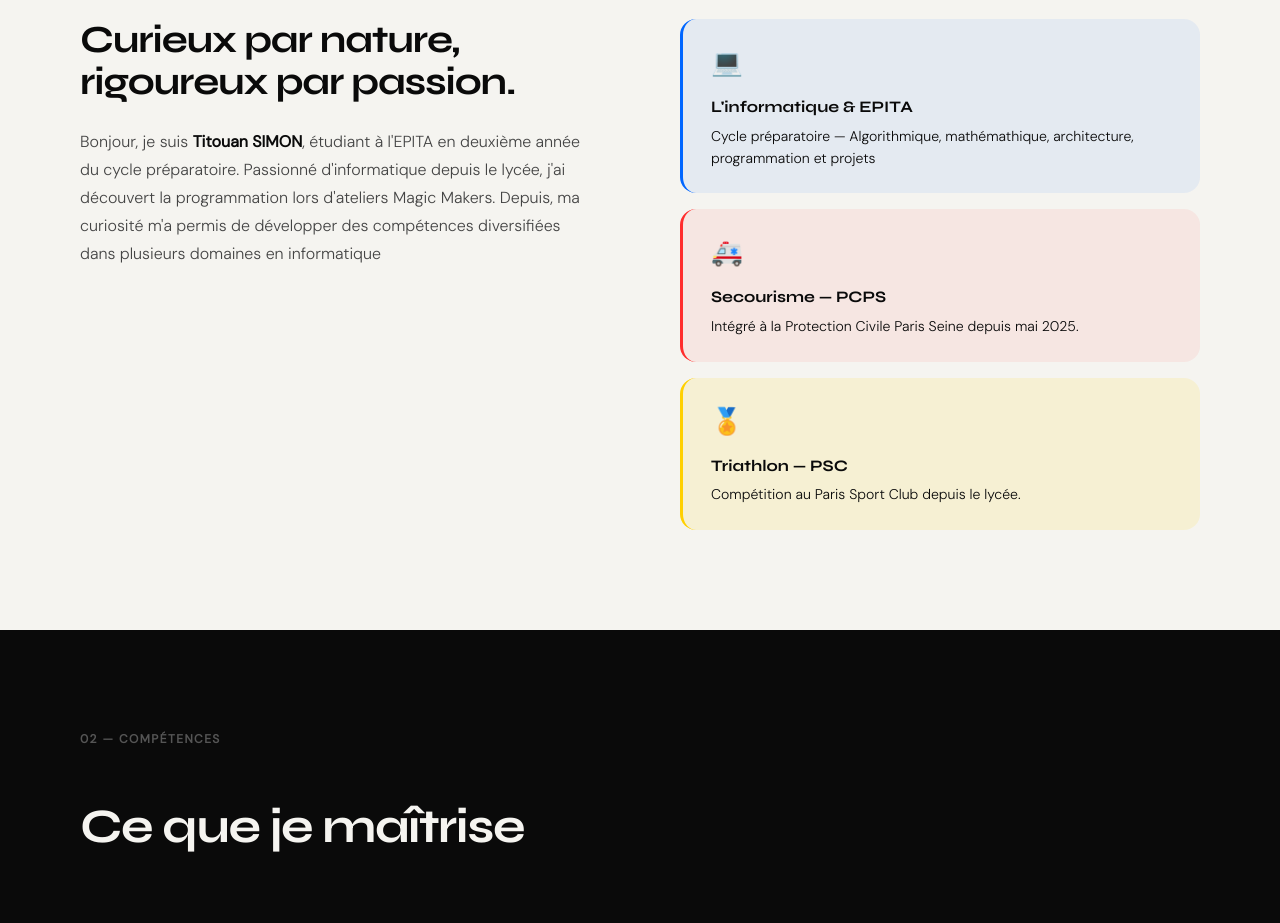
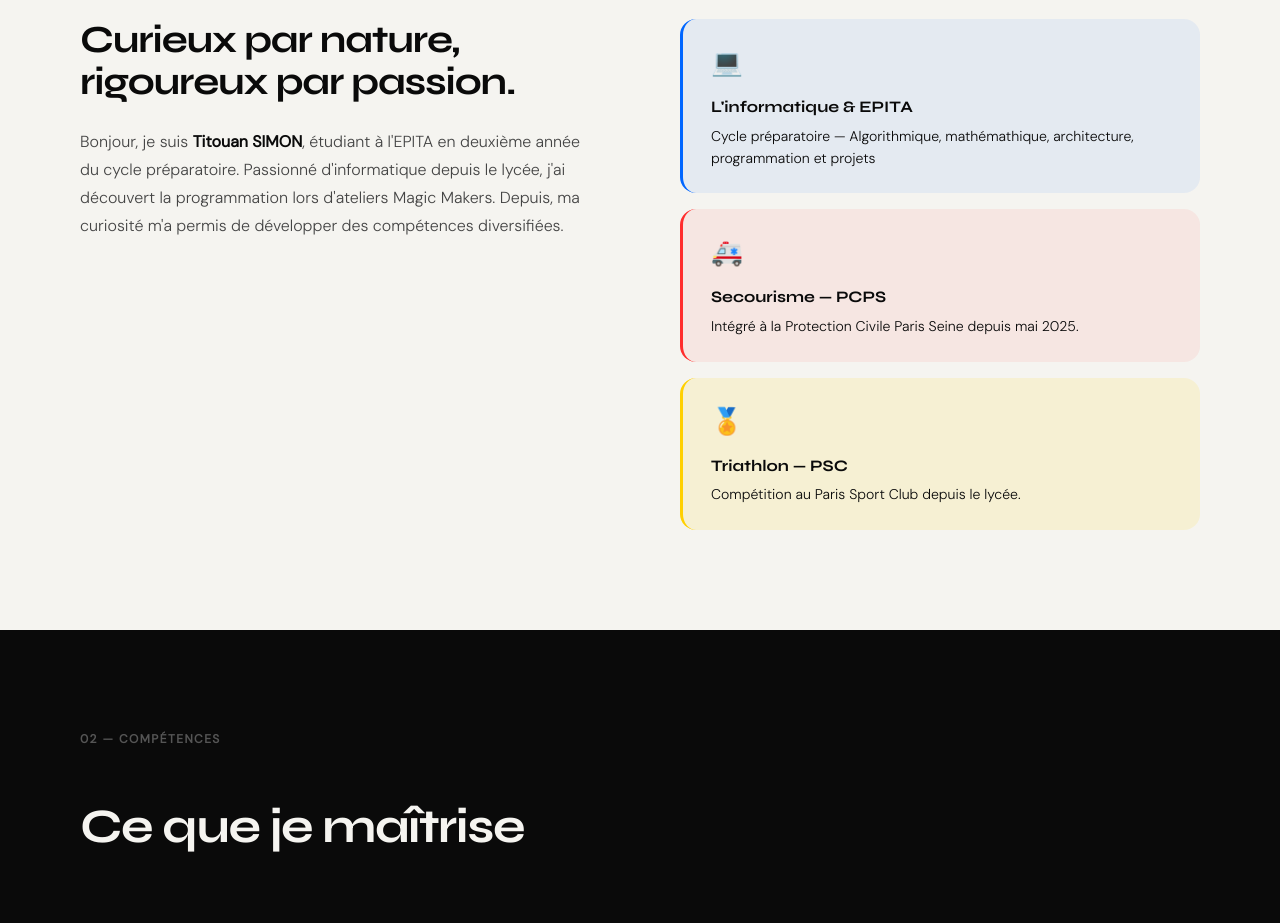
Before and after one commit to titou4n/titou4n.github.io, a plain HTML site: page index.html in a window 1280 px wide. Shown: the part 940-1863 px from the top of the page. Drawn offline with Linux system fonts and the light colour scheme.

Commit message:
add old folder

```diff
--- a/index.html
+++ b/index.html
@@ -47,7 +47,7 @@
                     <h2>Curieux par nature,<br>rigoureux par passion.</h2>
                     <p>Bonjour, je suis <strong>Titouan SIMON</strong>, étudiant à l'EPITA en deuxième année du cycle préparatoire.
                         Passionné d'informatique depuis le lycée, j'ai découvert la programmation lors d'ateliers Magic Makers.
-                        Depuis, ma curiosité m'a permis de développer des compétences diversifiées dans plusieurs domaines en informatique</p>
+                        Depuis, ma curiosité m'a permis de développer des compétences diversifiées.</p>
                 </div>
                 <div class="about-cards">
                     <div class="about-card card-blue">
--- a/static/css/style.css
+++ b/static/css/style.css
@@ -1,8 +1,3 @@
-/* ============================================
-   TITOUAN SIMON — Portfolio
-   Design: Bold minimalism + couleurs vives
-   ============================================ */
-
 :root {
     --blue:    #0066FF;
     --red:     #FF2D2D;
--- a/static/css/style_v1.css
+++ b/static/css/style_v1.css
@@ -1,3 +1,5 @@
+/*STYLE V1*/
+
 :root {
     --background-color: #f9f4ef;       /* Beige doux pour le fond */
     --primary-color: #333333;          /* Noir pour le texte principal */
```
Also changed, not shown: old/index_v1.html (renamed from index_v1.html).
